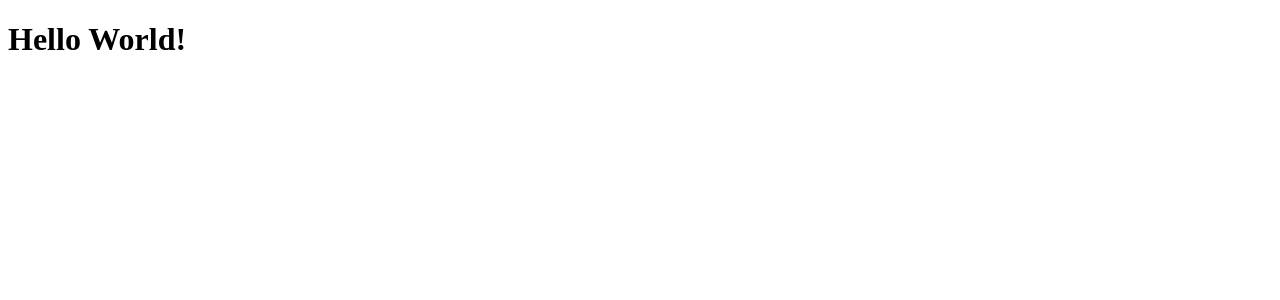
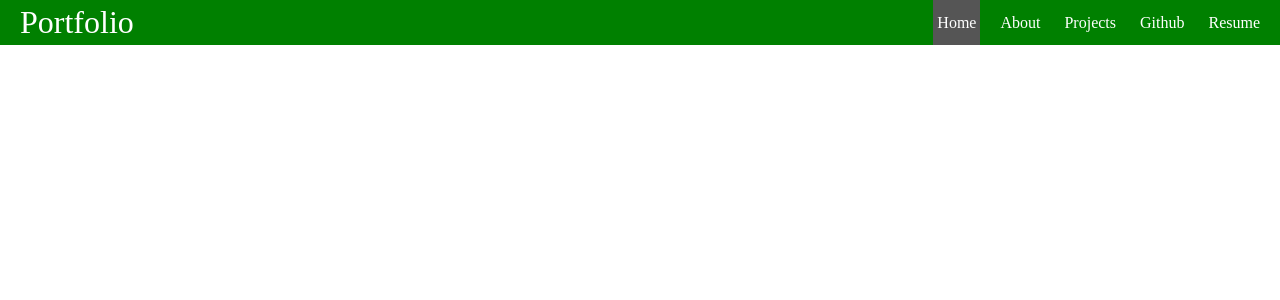
Before and after one commit to pawscanthack/portfolio, a React (Create React App) app: page / in a window 1280 px wide. Shown: the top 300 px of the page. Built offline with nearby package versions, Linux system fonts and the light colour scheme.

Commit message:
basic navbar structure

```diff
--- a/src/App.js
+++ b/src/App.js
@@ -1,5 +1,11 @@
+import Navbar from "./components/Navbar";
+
 function App() {
-  return <h1>Hello World!</h1>;
+  return (
+    <>
+      <Navbar />
+    </>
+  );
 }
 
 export default App;
--- /dev/null
+++ b/src/components/Navbar.js
@@ -0,0 +1,28 @@
+import "../navbar.css";
+
+export default function Navbar() {
+  return (
+    <nav className="nav">
+      <a href="/" className="site-title">
+        Portfolio
+      </a>
+      <ul>
+        <li className="active">
+          <a href="/home">Home</a>
+        </li>
+        <li>
+          <a href="/about">About</a>
+        </li>
+        <li>
+          <a href="/projects">Projects</a>
+        </li>
+        <li>
+          <a href="/contact">Github</a>
+        </li>
+        <li>
+          <a href="/resume">Resume</a>
+        </li>
+      </ul>
+    </nav>
+  );
+}
--- /dev/null
+++ b/src/navbar.css
@@ -0,0 +1,45 @@
+* {
+  box-sizing: border-box;
+}
+
+body {
+  margin: 0;
+}
+
+.nav {
+  background-color: green;
+  color: white;
+  display: flex;
+  justify-content: space-between;
+  align-items: stretch;
+  gap: 2rem;
+  padding: 0 1rem;
+}
+
+.site-title {
+  font-size: 2rem;
+}
+.nav ul {
+  padding: 0;
+  margin: 0;
+  list-style: none;
+  display: flex;
+  gap: 1rem;
+}
+
+.nav a {
+  color: inherit;
+  text-decoration: none;
+  height: 100%;
+  display: flex;
+  align-items: center;
+  padding: 0.25rem;
+}
+
+.nav li.active {
+  background-color: #555;
+}
+
+.nav li:hover {
+  background-color: #777;
+}
```
Also changed, not shown: src/App.css (added), src/index.css (added).
